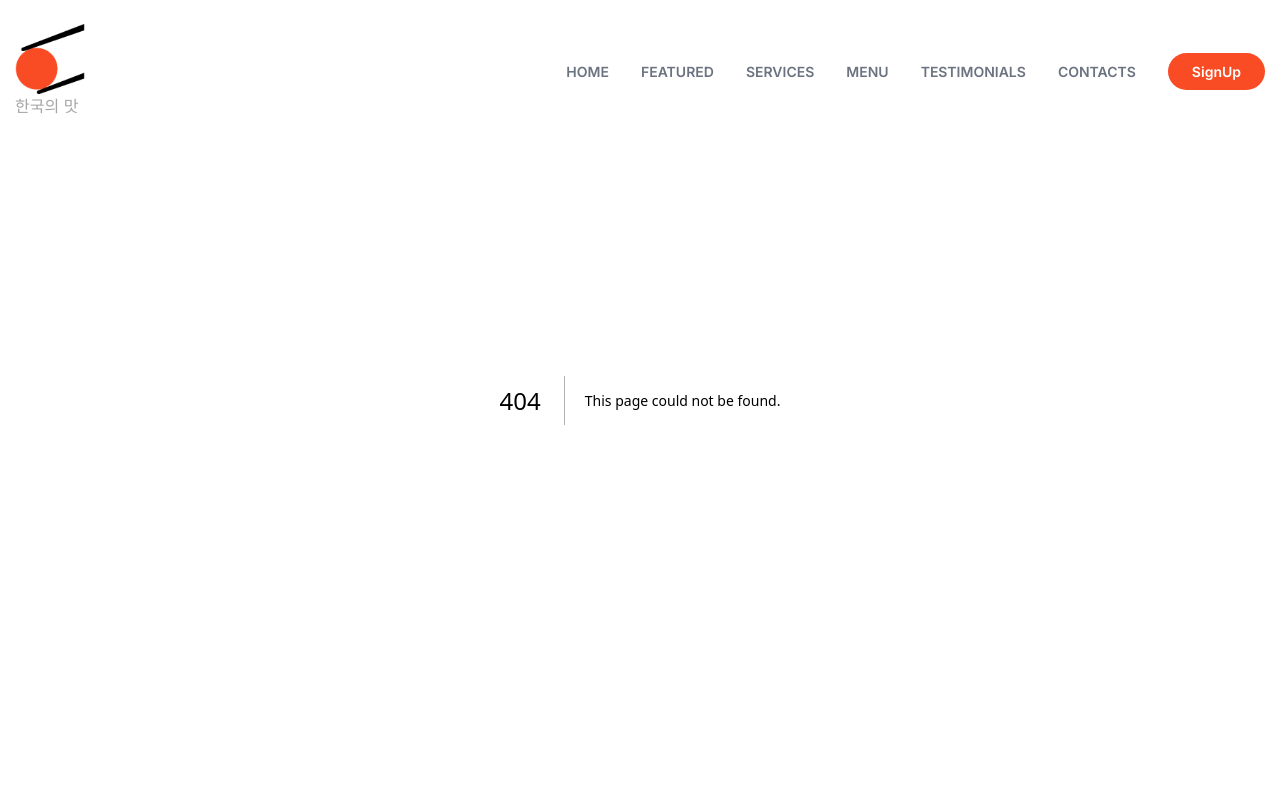
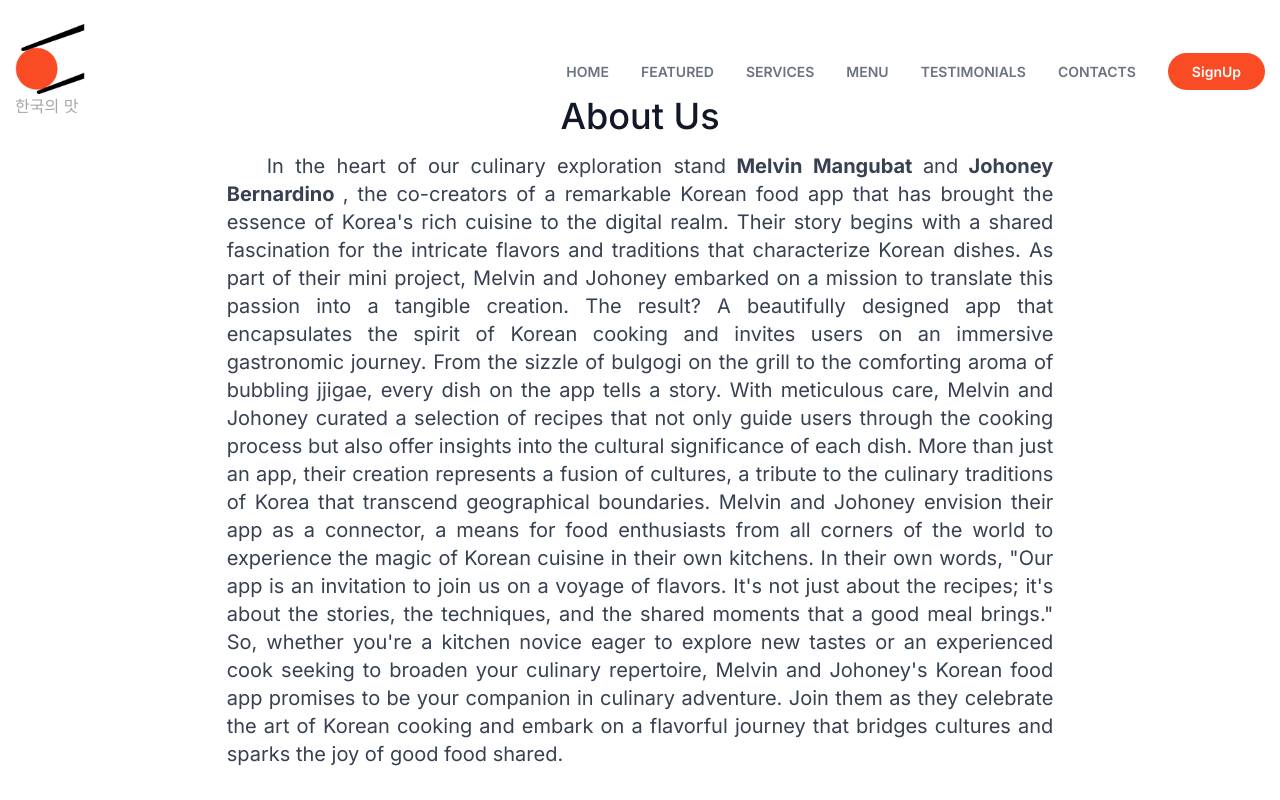
Before and after one commit to mrVinzcode/MP2, a Next.js app: page /about in a window 1280 px wide. Before the commit this address had no page. Shown: the top 800 px of the page. Built offline with nearby package versions, Linux system fonts and the light colour scheme.

Commit message:
add about link

```diff
--- /dev/null
+++ b/src/app/about/page.tsx
@@ -0,0 +1,53 @@
+import React from "react";
+
+const About = () => {
+  return (
+    <section className="text-gray-700 body-font">
+      <div className="container mx-auto flex px-5 py-24 items-center justify-center flex-col">
+        <div className="text-center lg:w-2/3 w-full">
+          <h1 className="title-font sm:text-4xl text-3xl mb-4 font-medium text-gray-900">
+            About Us
+          </h1>
+          <p className="mb-8 indent-10 leading-relaxed text-justify  text-2xl md:text-xl">
+            In the heart of our culinary exploration stand
+            <strong> Melvin Mangubat </strong> and
+            <strong> Johoney Bernardino </strong>, the co-creators of a
+            remarkable Korean food app that has brought the essence of Korea's
+            rich cuisine to the digital realm. Their story begins with a shared
+            fascination for the intricate flavors and traditions that
+            characterize Korean dishes. As part of their mini project, Melvin
+            and Johoney embarked on a mission to translate this passion into a
+            tangible creation. The result? A beautifully designed app that
+            encapsulates the spirit of Korean cooking and invites users on an
+            immersive gastronomic journey. From the sizzle of bulgogi on the
+            grill to the comforting aroma of bubbling jjigae, every dish on the
+            app tells a story. With meticulous care, Melvin and Johoney curated
+            a selection of recipes that not only guide users through the cooking
+            process but also offer insights into the cultural significance of
+            each dish. More than just an app, their creation represents a fusion
+            of cultures, a tribute to the culinary traditions of Korea that
+            transcend geographical boundaries. Melvin and Johoney envision their
+            app as a connector, a means for food enthusiasts from all corners of
+            the world to experience the magic of Korean cuisine in their own
+            kitchens. In their own words, "Our app is an invitation to join us
+            on a voyage of flavors. It's not just about the recipes; it's about
+            the stories, the techniques, and the shared moments that a good meal
+            brings." So, whether you're a kitchen novice eager to explore new
+            tastes or an experienced cook seeking to broaden your culinary
+            repertoire, Melvin and Johoney's Korean food app promises to be your
+            companion in culinary adventure. Join them as they celebrate the art
+            of Korean cooking and embark on a flavorful journey that bridges
+            cultures and sparks the joy of good food shared.
+          </p>
+          <p className="text-left">Savor the journey,</p> <br />
+          <p className="text-left">
+            Melvin Mangubat and Johoney Bernardino Co-Creators of [Your App
+            Name]
+          </p>
+        </div>
+      </div>
+    </section>
+  );
+};
+
+export default About;
--- a/src/components/Footer.tsx
+++ b/src/components/Footer.tsx
@@ -1,6 +1,7 @@
 import React from "react";
 import { FaFacebookF, FaLinkedinIn } from "react-icons/fa";
 import { BsTwitter, BsPinterest } from "react-icons/bs";
+import Link from "next/link";
 
 const Footer = () => {
   return (
@@ -19,7 +20,9 @@ const Footer = () => {
         <div className="space-y-4">
           <h2 className="text-xl font-bold">The Restaurant</h2>
           <ul className="space-y-2">
-            <li>About Us</li>
+            <li>
+              <Link href="/about">About Us</Link>
+            </li>
             <li>Chefs</li>
             <li>Events</li>
             <li>Contact</li>
--- /dev/null
+++ b/src/components/Survey.tsx
@@ -0,0 +1,44 @@
+import Image from "next/image";
+import React from "react";
+import Dash from "./Dash";
+
+const Survey = () => {
+  return (
+    <div className="container pt-40">
+      <div className="grid lg:grid-cols-[50%,1fr] gap-20">
+        <div>
+          <Image
+            className="w-[100%] h-auto lg:w-auto lg:h-[90vh]"
+            src="/survey.png"
+            width={1000}
+            height={600}
+            alt="survey image"
+          />
+        </div>
+
+        <div className="self-center">
+          <h2 className="text-4xl md:text-6xl font-bold">Survey</h2>
+          <h2 className="text-4xl md:text-6xl font-bold pt-3">
+            About our <span className="text-accent">Food</span>
+          </h2>
+          <p className="text-gray-700 pt-16">
+            Lorem ipsum dolor sit amet consectetur adipisicing elit. Ratione,
+            sed nobis est debitis, animi itaque in placeat accusamus totam
+            dolores ipsam molestias voluptates, nostrum quisquam eum aspernatur
+            non omnis ad!
+          </p>
+
+          <p className="text-gray-700 pt-8">
+            Lorem ipsum dolor sit amet consectetur adipisicing elit. Cupiditate,
+            necessitatibus repudiandae saepe nulla sunt accusantium iusto
+            repellat illo eveniet magni tenetur nam ex alias aperiam, placeat
+            provident pariatur obcaecati nesciunt?
+          </p>
+        </div>
+      </div>
+      <Dash />
+    </div>
+  );
+};
+
+export default Survey;
```
